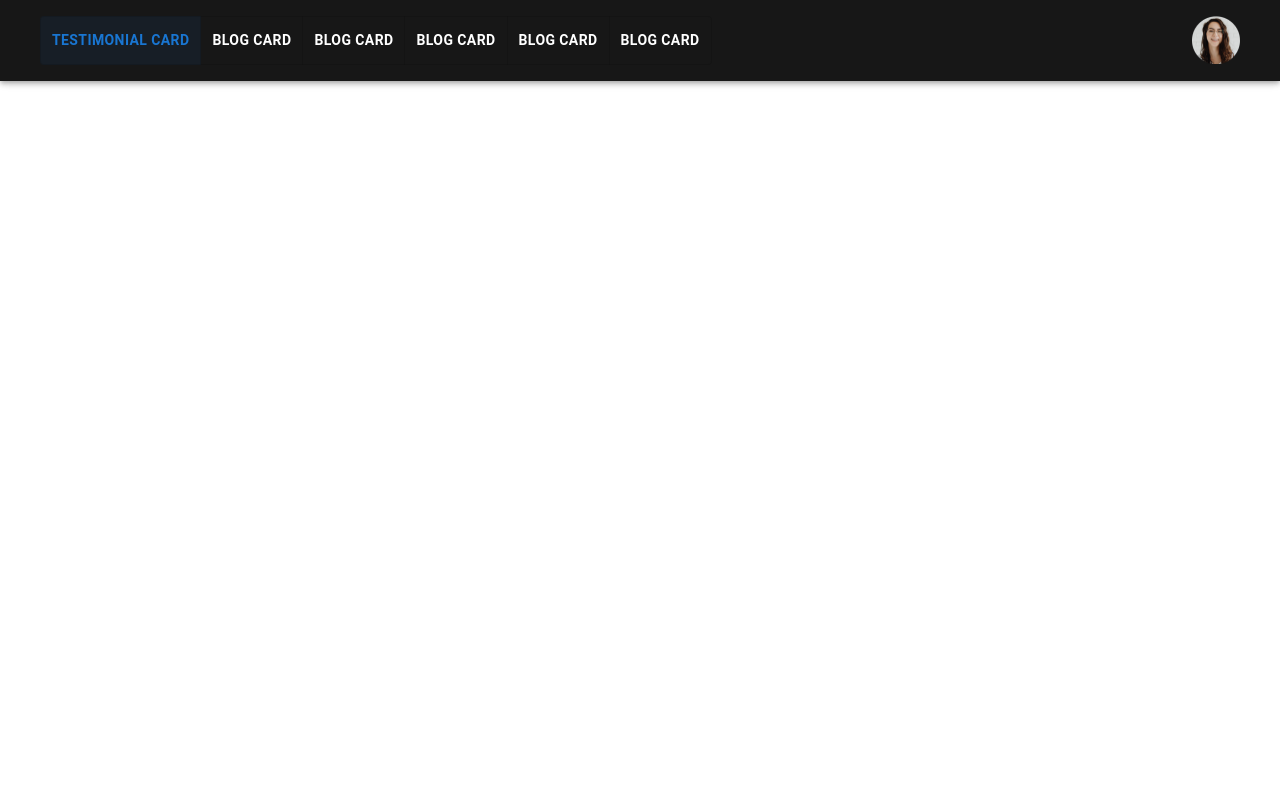
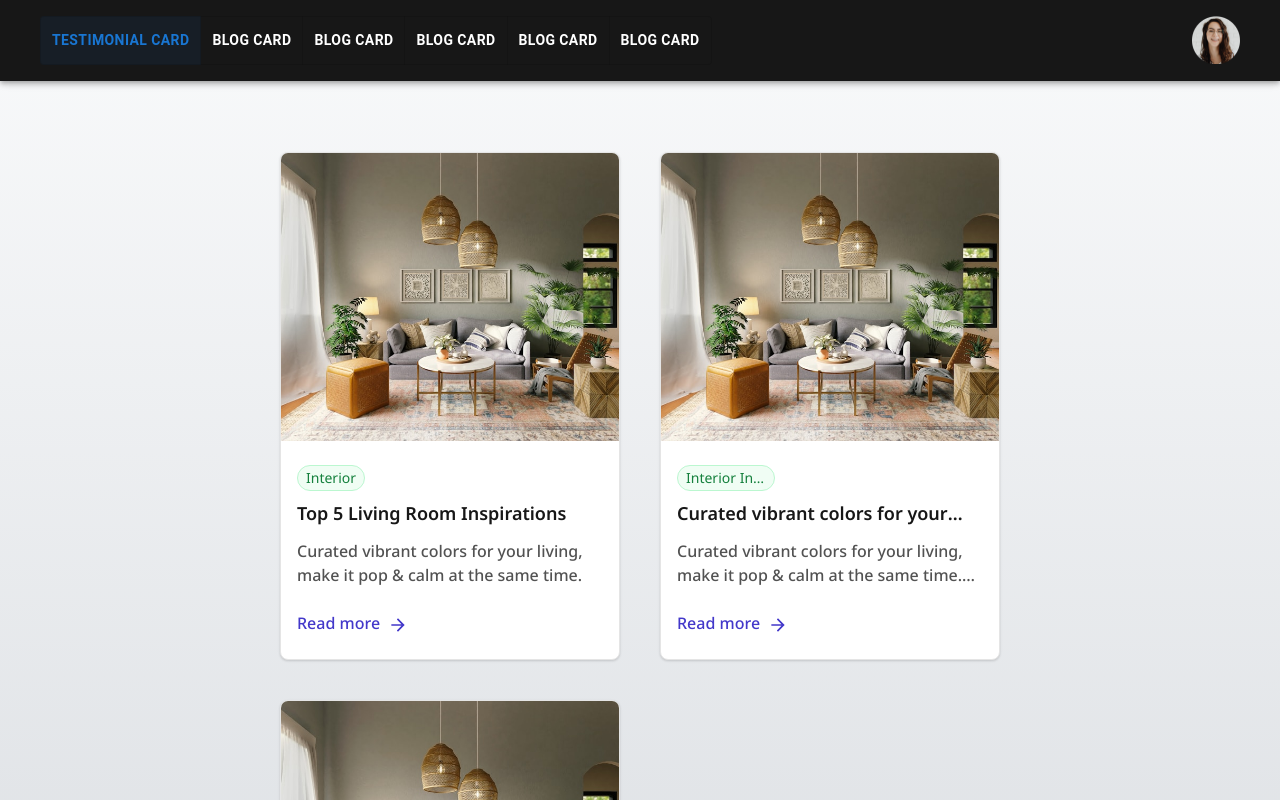
Before and after one commit to qingyanyang/react-ui-practise, a React (Create React App) app: page /blog-card in a window 1280 px wide. Shown: the top 800 px of the page. Built offline with nearby package versions, Linux system fonts and the light colour scheme.

Commit message:
feat: abstract chip and textbutton

```diff
--- /dev/null
+++ b/src/components/BlogCard/BlogCard.tsx
@@ -0,0 +1,56 @@
+import ArrowForwardOutlinedIcon from '@mui/icons-material/ArrowForwardOutlined';
+import { MyChip } from '../Chip';
+import { TextButton } from '../TextButton';
+
+/**
+ * @description: card for display user info; long string frendly; fixed round padding value; card height grow with content when needed.
+ * @example:
+ *        <BlogCard
+            imgSrc="https:.../assets/TestimonialCard/profile-thumbnail.png"
+            labels="Sarah Dole"
+            title="sarahdole"
+            desc=I've been searching for high-quality abstract images for my design projects..."
+          />
+ */
+interface BlogCardProps {
+  imgSrc: string;
+  labels: Array<string>;
+  title: string;
+  desc: string;
+}
+
+export const BlogCard: React.FC<BlogCardProps> = ({
+  imgSrc,
+  labels,
+  title,
+  desc,
+}) => {
+  return (
+    <div
+      className={`w-[340px] rounded-lg bg-primary border-primary border shadow overflow-hidden`}
+    >
+      <img src={imgSrc} className='w-full h-[288px] object-cover' />
+      <div className='w-full py-6 px-4 flex flex-col gap-3 items-start'>
+        <div className='flex flex-col gap-2'>
+          <div className='flex gap-1'>
+            {labels.map((label, index) => (
+              <MyChip key={index} text={label} />
+            ))}
+          </div>
+          <p className='text-primary text-lg font-semibold text-short-lines-ellipsis'>
+            {title}
+          </p>
+        </div>
+        <div className='flex flex-col gap-6'>
+          <p className='text-secondary text-base font-medium text-mid-lines-ellipsis'>
+            {desc}
+          </p>
+          <TextButton
+            text='Read more'
+            icon={<ArrowForwardOutlinedIcon fontSize='small' />}
+          />
+        </div>
+      </div>
+    </div>
+  );
+};
--- a/src/components/BlogCard/index.tsx
+++ b/src/components/BlogCard/index.tsx
@@ -1,7 +1,58 @@
 import React from 'react';
+import { SectionContainer } from '../SectionContainer';
+import { RequirementsLink } from '../RequirementsLink';
+import { BlogCard } from './BlogCard';
 
-function BlogCard() {
-  return <div>BlogCard</div>;
+/**
+ * @implements: need future api to connect data
+ */
+const blogCardData = {
+  data: [
+    {
+      id: 1,
+      imgSrc: '/assets/BlogCard/spacejoy-unsplash.jpg',
+      labels: ['Interior'],
+      title: 'Top 5 Living Room Inspirations',
+      desc: 'Curated vibrant colors for your living, make it pop & calm at the same time.',
+    },
+    {
+      id: 2,
+      imgSrc: '/assets/BlogCard/spacejoy-unsplash.jpg',
+      labels: ['Interior Interior Interior Interior'],
+      title:
+        'Curated vibrant colors for your living, make it pop & calm at the same time.',
+      desc: 'Curated vibrant colors for your living, make it pop & calm at the same time. Make it pop & calm at the same time.',
+    },
+    {
+      id: 3,
+      imgSrc: '/assets/BlogCard/spacejoy-unsplash.jpg',
+      labels: ['Interior', 'Ideas', 'Design'],
+      title: 'Top 5 Living Room Inspirations',
+      desc: 'Curated vibrant colors for your living, make it pop & calm at the same time.',
+    },
+  ],
+  require_link:
+    'https://github.com/users/qingyanyang/projects/3?pane=issue&itemId=67543203',
+};
+function BlogCards() {
+  return (
+    <SectionContainer>
+      <div className='grid gap-10 grid-cols-1 tablet:grid-cols-2 desktop:grid-cols-3 items-start justify-center'>
+        {blogCardData.data.map((blogCard) => (
+          <BlogCard
+            key={blogCard.id}
+            imgSrc={blogCard.imgSrc}
+            labels={blogCard.labels.slice(0, 2)}
+            title={blogCard.title}
+            desc={blogCard.desc}
+          />
+        ))}
+      </div>
+      <div className='m-10 text-center'>
+        <RequirementsLink link={blogCardData.require_link} />
+      </div>
+    </SectionContainer>
+  );
 }
 
-export default BlogCard;
+export default BlogCards;
--- /dev/null
+++ b/src/components/Chip/index.tsx
@@ -0,0 +1,19 @@
+import React from 'react';
+
+interface ChipProps {
+  text: string;
+}
+
+/**
+ *
+ * @param props: src-> img link; alt-> placement when img failed to load
+ */
+export const MyChip: React.FC<ChipProps> = ({ text }) => {
+  return (
+    <div className='rounded-full py-[2px] px-[8px] border bg-success-subtle border-success'>
+      <p className='text-success text-sm font-normal short-label-ellipsis'>
+        {text}
+      </p>
+    </div>
+  );
+};
--- a/src/components/Navigation/index.tsx
+++ b/src/components/Navigation/index.tsx
@@ -78,8 +78,8 @@ function Navigation() {
   };
 
   return (
-    <AppBar position='fixed'>
-      <div className='bg-primary-filled px-10'>
+    <AppBar>
+      <div className='px-10 bg-primary-filled'>
         <Toolbar disableGutters>
           <Box sx={{ flexGrow: 1, display: { xs: 'flex', md: 'none' } }}>
             <IconButton
--- a/src/components/TestimonialCard/TestimonialCard.tsx
+++ b/src/components/TestimonialCard/TestimonialCard.tsx
@@ -30,7 +30,7 @@ export const TestimonialCard: React.FC<TestimonialCardProps> = ({
       <div className='flex gap-4 items-center self-stretch'>
         <MyAvator src={avatarSrc} alt={'profile-thumbnail'} />
         <div className='flex flex-col'>
-          <p className='text-primary text-lg font-semibold ls short-text-ellipsis'>
+          <p className='text-primary text-lg font-semibold short-text-ellipsis'>
             {name}
           </p>
           <p className='text-secondary text-sm font-normal short-text-ellipsis'>
@@ -39,7 +39,7 @@ export const TestimonialCard: React.FC<TestimonialCardProps> = ({
         </div>
       </div>
       <div>
-        <p className='text-secondary text-base font-normal text-lines-ellipsis'>
+        <p className='text-secondary text-base font-normal text-long-lines-ellipsis'>
           {content}
         </p>
       </div>
--- a/src/components/TestimonialCard/index.tsx
+++ b/src/components/TestimonialCard/index.tsx
@@ -9,7 +9,7 @@ import { RequirementsLink } from '../RequirementsLink';
 const testimonialsData = {
   data: [
     {
-      id: '1',
+      id: 1,
       avatarSrc: '/assets/TestimonialCard/profile-thumbnail.png',
       name: 'Sarah Dole',
       username: 'sarahdole',
@@ -17,7 +17,7 @@ const testimonialsData = {
         "I've been searching for high-quality abstract images for my design projects, and I'm thrilled to have found this platform. The variety and depth of creativity are astounding!",
     },
     {
-      id: '2',
+      id: 2,
       avatarSrc: '/assets/TestimonialCard/profile-thumbnail.png',
       name: 'Pablo Diego José Francisco de Paula Juan Nepomuceno María de los Remedios Cipriano de la Santísima Trinidad Ruiz y Picasso',
       username: 'pablodiegojoséfrancisco',
@@ -25,7 +25,7 @@ const testimonialsData = {
         "This platform offers an amazing collection of images. It's a game-changer for my design work. Highly recommend! It's a game-changer for my design work. Highly recommend! It's a game-changer for my design work.",
     },
     {
-      id: '3',
+      id: 3,
       avatarSrc: '/assets/TestimonialCard/profile-thumbnail.png',
       name: 'Jane Smith',
       username: 'janesmith',
--- /dev/null
+++ b/src/components/TextButton/index.tsx
@@ -0,0 +1,18 @@
+interface TextButtonProps {
+  text: string;
+  icon: React.ReactNode;
+}
+
+export const TextButton: React.FC<TextButtonProps> = ({ text, icon }) => {
+  return (
+    <div>
+      <a
+        href='#'
+        className='text-base font-medium short-text-ellipsis text-brand flex items-center gap-2'
+      >
+        {text}
+        <span>{icon}</span>
+      </a>
+    </div>
+  );
+};
--- a/src/index.css
+++ b/src/index.css
@@ -1,7 +1,6 @@
 @tailwind base;
 @tailwind components;
 @tailwind utilities;
-@import '@radix-ui/themes/styles.css';
 body {
   margin: 0;
   font-family:
@@ -30,13 +29,28 @@ body {
 
 /* customized css and tailwindcss class*/
 @layer components {
+  .short-label-ellipsis {
+    @apply whitespace-nowrap text-ellipsis max-w-20 overflow-hidden;
+  }
   .short-text-ellipsis {
     @apply whitespace-nowrap text-ellipsis max-w-40 overflow-hidden;
   }
-  .text-lines-ellipsis {
+  .text-long-lines-ellipsis {
     @apply text-ellipsis overflow-hidden;
     display: -webkit-box;
     -webkit-box-orient: vertical;
     -webkit-line-clamp: 5;
   }
+  .text-mid-lines-ellipsis {
+    @apply text-ellipsis overflow-hidden;
+    display: -webkit-box;
+    -webkit-box-orient: vertical;
+    -webkit-line-clamp: 2;
+  }
+  .text-short-lines-ellipsis {
+    @apply text-ellipsis overflow-hidden;
+    display: -webkit-box;
+    -webkit-box-orient: vertical;
+    -webkit-line-clamp: 1;
+  }
 }
--- a/tailwind.config.js
+++ b/tailwind.config.js
@@ -107,6 +107,7 @@ export default {
       primary: {
         DEFAULT: '#e5e5e5',
       },
+      success: '#bbf7d0',
     },
     borderRadius: {
       none: '0',
```
Also changed, not shown: package.json (+12 -0 lines), public/assets/icons/arrow-right.tsx (added, +18 -0 lines), public/assets/BlogCard/spacejoy-unsplash.jpg (added).
